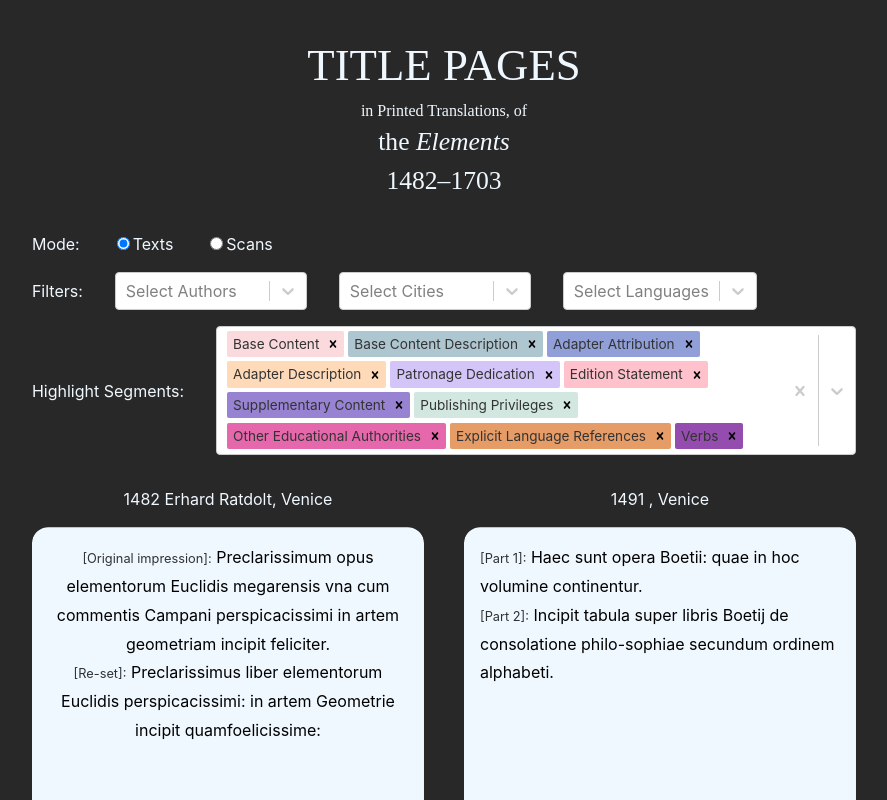
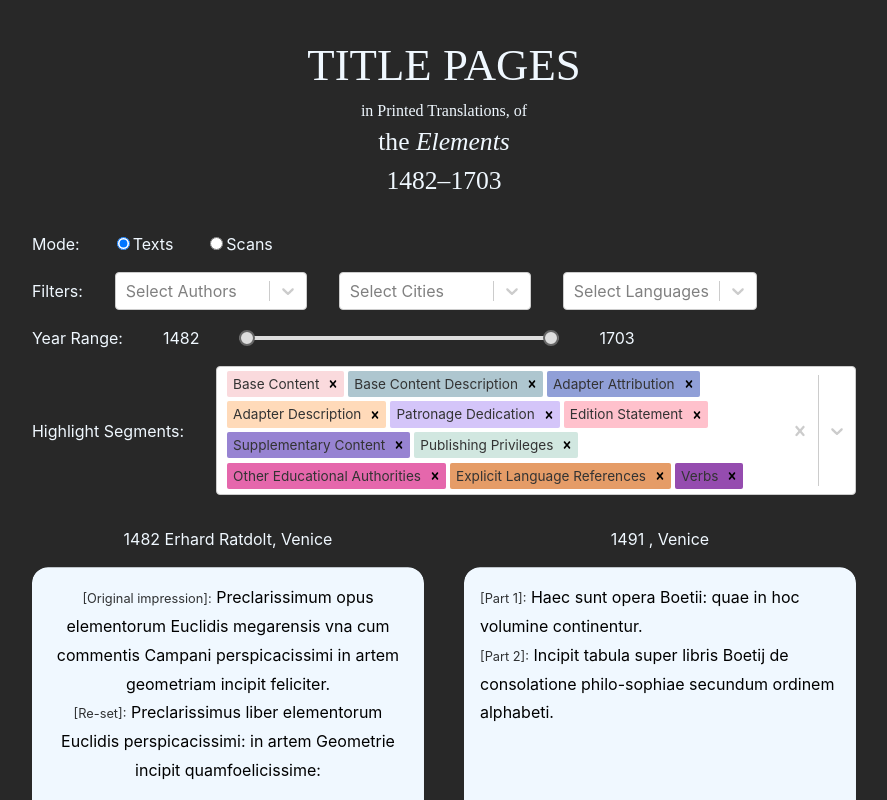
Before and after one commit to ReallyLiri/elements-title-pages, a React (Vite) app: page / in a window 1280 px wide. Shown: the top 800 px of the page, without its empty margins (196-1083 px from the left). Built offline with nearby package versions, Linux system fonts and the light colour scheme; a web font is replaced by a local one.

Commit message:
time range

```diff
--- a/src/App.tsx
+++ b/src/App.tsx
@@ -5,6 +5,7 @@ import Select from "react-select";
 import { css } from "@emotion/react";
 import { images } from "./images.ts";
 import { startCase } from "lodash";
+import RangeSlider from "./RangeSlider";
 
 const CSV_PATH = "/docs/EiP.csv";
 
@@ -356,6 +357,7 @@ const Radio = ({ name, options, value, onChange }: RadioProps) => (
   </Row>
 );
 
+
 type Feature =
   | "Base Content"
   | "Base Content Description"
@@ -442,6 +444,7 @@ function App() {
   const [authors, setAuthors] = useState<string[]>([]);
   const [languages, setLanguages] = useState<string[]>([]);
   const [requireImage, setRequireImage] = useState<boolean>(false);
+  const [yearRange, setYearRange] = useState<[number, number]>([1482, 1703]);
   const [features, setFeatures] = useState<Feature[]>(
     Object.keys(FeatureToColumnName) as Feature[],
   );
@@ -499,9 +502,13 @@ function App() {
           return false;
         }
       }
+      const year = parseInt(item.year);
+      if (!isNaN(year) && (year < yearRange[0] || year > yearRange[1])) {
+        return false;
+      }
       return true;
     });
-  }, [items, cities, authors, languages, mode, requireImage]);
+  }, [items, cities, authors, languages, mode, requireImage, yearRange]);
 
   useEffect(() => loadData(setItems), []);
 
@@ -541,6 +548,15 @@ function App() {
             name="Languages"
             options={allLanguages}
             onChange={setLanguages}
+          />
+        </Row>
+        <Row justifyStart>
+          <RangeSlider
+            name="Year Range"
+            value={yearRange}
+            min={1482}
+            max={1703}
+            onChange={setYearRange}
           />
         </Row>
         {mode === "texts" && (
@@ -586,4 +602,5 @@ function App() {
   );
 }
 
+export { Row };
 export default App;
--- /dev/null
+++ b/src/RangeSlider.tsx
@@ -0,0 +1,122 @@
+import styled from "@emotion/styled";
+import { Row } from "./App";
+
+export type RangeSliderProps = {
+  name: string;
+  value: [number, number];
+  min: number;
+  max: number;
+  onChange: (value: [number, number]) => void;
+};
+
+const SliderContainer = styled.div`
+  display: flex;
+  position: relative;
+  width: 20rem;
+  height: 1rem;
+  align-items: center;
+`;
+
+const SliderTrack = styled.div`
+  position: absolute;
+  width: 100%;
+  height: 0.25rem;
+  background-color: #666;
+  border-radius: 0.125rem;
+`;
+
+const SliderRange = styled.div<{
+  left: number;
+  width: number;
+  min: number;
+  max: number;
+}>`
+  position: absolute;
+  left: ${({ left, min, max }) => ((left - min) / (max - min)) * 100}%;
+  width: ${({ width, min, max }) => (width / (max - min)) * 100}%;
+  height: 0.25rem;
+  background-color: #ddd;
+  border-radius: 0.125rem;
+`;
+
+const SliderInput = styled.input`
+  position: absolute;
+  width: 100%;
+  margin: 0;
+  background-color: transparent;
+  -webkit-appearance: none;
+  appearance: none;
+  pointer-events: none;
+
+  &::-webkit-slider-thumb {
+    -webkit-appearance: none;
+    height: 1rem;
+    width: 1rem;
+    border-radius: 50%;
+    background: #ddd;
+    border: 0.125rem solid #666;
+    cursor: pointer;
+    pointer-events: auto;
+  }
+`;
+
+const MinInput = styled(SliderInput)`
+  z-index: 5;
+`;
+
+const MaxInput = styled(SliderInput)`
+  z-index: 4;
+`;
+
+const Value = styled.div`
+  margin: 0 0.5rem;
+`;
+
+export const RangeSlider = ({
+  name,
+  value,
+  min,
+  max,
+  onChange,
+}: RangeSliderProps) => (
+  <Row justifyStart>
+    <div>{name}:</div>
+    <Value>{value[0]}</Value>
+    <SliderContainer>
+      <SliderTrack />
+      <SliderRange
+        left={value[0]}
+        width={value[1] - value[0]}
+        min={min}
+        max={max}
+      />
+      <MinInput
+        type="range"
+        min={min}
+        max={max}
+        value={value[0]}
+        onChange={(e) => {
+          const newMin = parseInt(e.target.value);
+          if (newMin <= value[1]) {
+            onChange([newMin, value[1]]);
+          }
+        }}
+      />
+      <MaxInput
+        type="range"
+        min={min}
+        max={max}
+        value={value[1]}
+        onChange={(e) => {
+          const newMax = parseInt(e.target.value);
+          if (newMax >= value[0]) {
+            onChange([value[0], newMax]);
+          }
+        }}
+      />
+    </SliderContainer>
+    <Value>{value[1]}</Value>
+  </Row>
+);
+
+export default RangeSlider;
```
